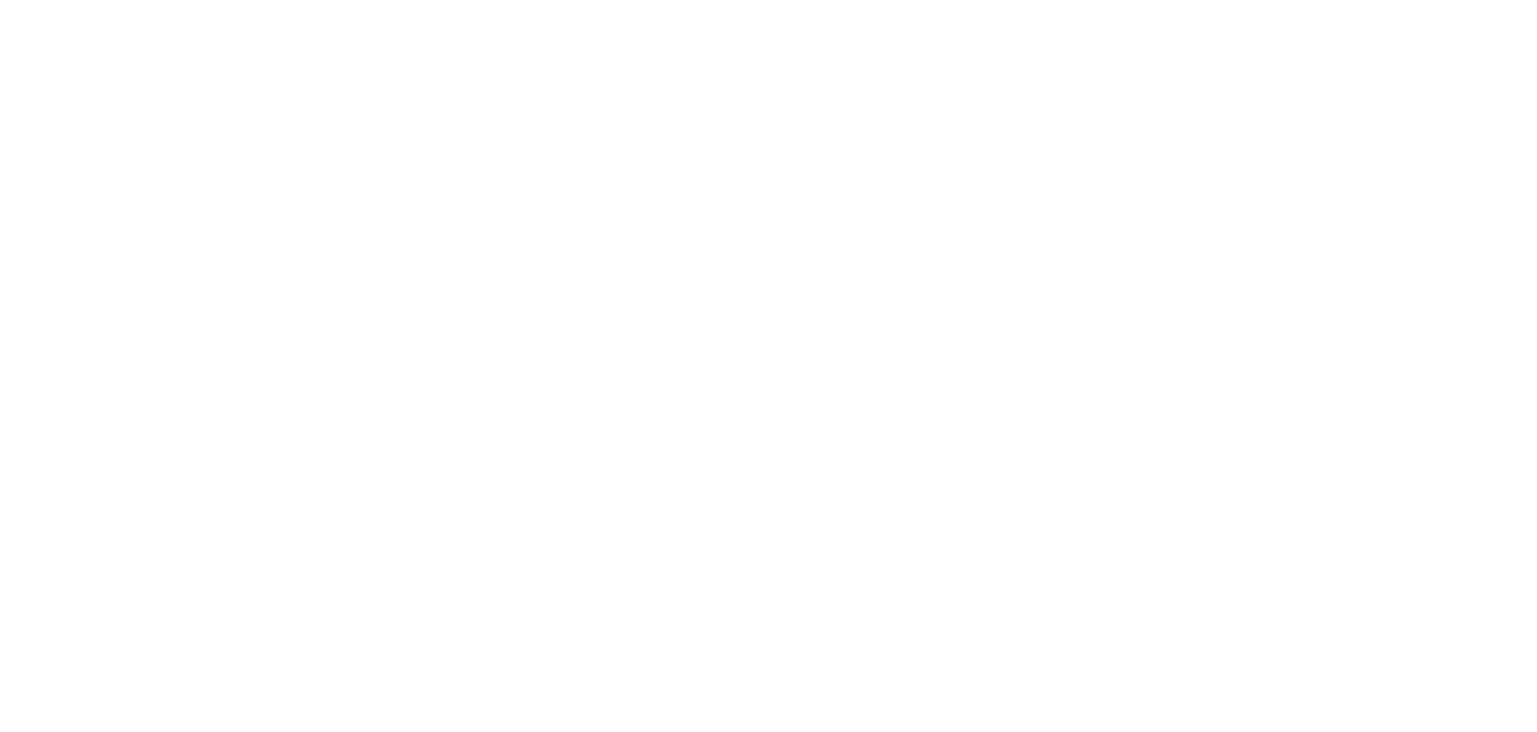
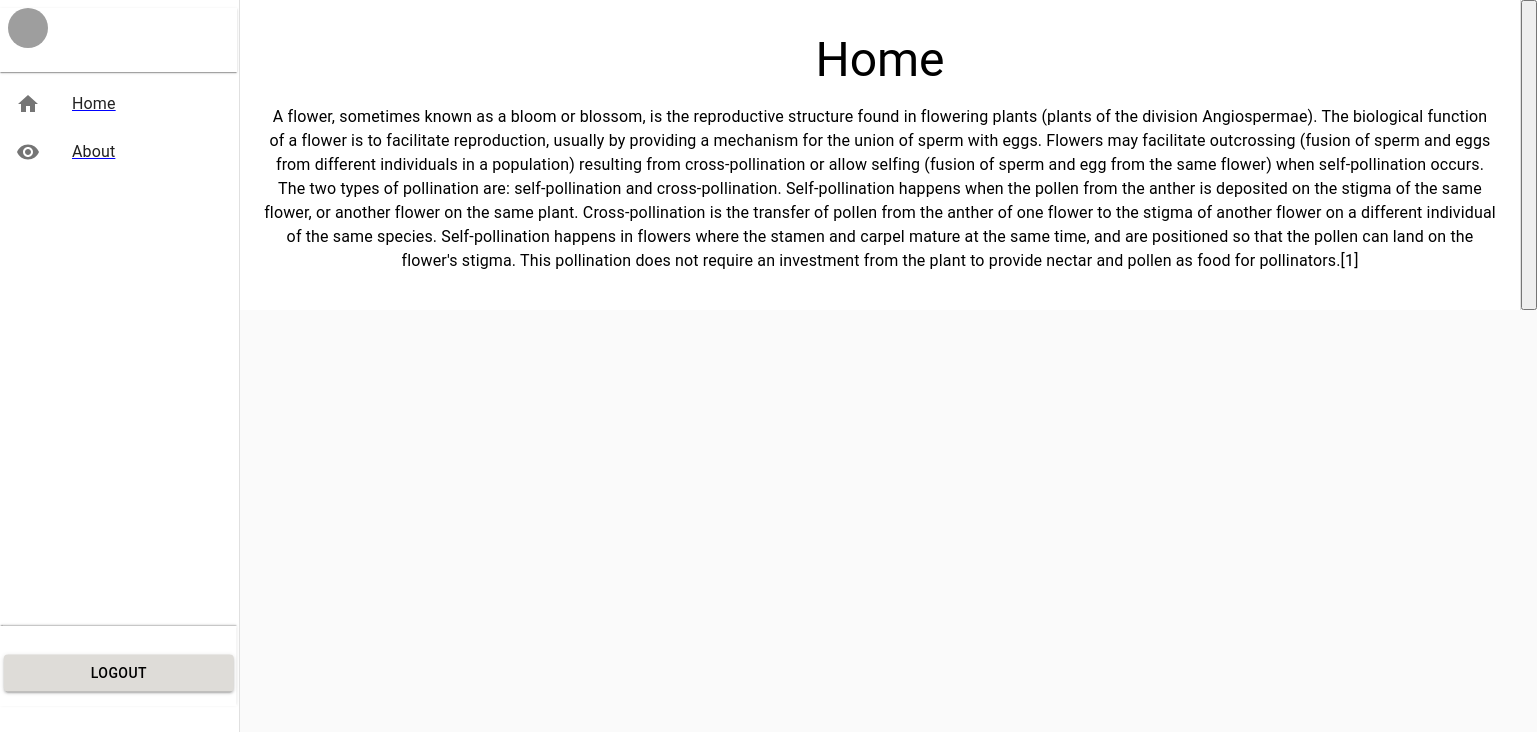
Before and after one commit to govindasamy/react_typescript, a React (Create React App) app: page / in a window 1280 px wide. Shown: the top 732 px of the page, 1537 px wide, since content can reach past the window. Built offline with nearby package versions, Linux system fonts and the light colour scheme; grey boxes are pictures that could not be loaded.

Commit message:
adding side menu

```diff
--- a/src/App.tsx
+++ b/src/App.tsx
@@ -1,10 +1,14 @@
 import React from 'react';
 import logo from './logo.svg';
 import './App.css';
+import SideMenu from './Components/SideMenu';
 
-const App = ()=> {
+//import Ganavi from './component/Ganavi '
+function App() {
   return (
-    <></>
+    <div className="App">
+      <SideMenu/>
+    </div>
   );
 }
 
--- /dev/null
+++ b/src/Components/AppMenu.tsx
@@ -0,0 +1,117 @@
+
+import React from 'react'
+import { makeStyles, createStyles } from '@material-ui/core/styles'
+
+
+import Buttonss from './Button';
+import  ImageAvatars from './SideTopMenu'
+import HomeIcon from '@mui/icons-material/Home';
+import RemoveRedEyeIcon from '@mui/icons-material/RemoveRedEye';
+import {
+  BrowserRouter as Router,
+  Switch, Route,Link ,
+} from "react-router-dom";
+import {
+  Drawer, List, ListItem,
+  ListItemIcon, ListItemText,
+  Container, Typography,Button
+} from "@material-ui/core";
+
+const AppMenu: React.FC = () => {
+const classes = useStyles()
+
+  return (
+    <div>
+
+    <Router >
+      <div style={{ display: 'flex' }}>
+        <Drawer
+          style={{width: '240px' }}
+          variant="persistent"
+          anchor="left"
+          open={true}
+          classes={{ paper: classes.drawerPaper }}
+        >
+          <ImageAvatars/>
+
+          <List   >
+            <Link to="/" className={classes.link}>
+              <ListItem button>
+                <ListItemIcon>
+                  <HomeIcon />
+                </ListItemIcon>
+                <ListItemText primary={"Home"} />
+              </ListItem>
+            </Link>
+            <Link to="/about" className={classes.link}>
+              <ListItem button>
+                <ListItemIcon>
+                  <RemoveRedEyeIcon />
+                </ListItemIcon>
+                <ListItemText primary={"About"} />
+              </ListItem>
+
+            </Link>
+            <Buttonss/>
+          </List>
+         </Drawer>
+       <Switch>
+          <Route exact path="/"  >
+            <Container>
+              <Typography variant="h3" gutterBottom>
+                Home
+              </Typography>
+              <Typography variant="body1" gutterBottom>
+              A flower, sometimes known as a bloom or blossom, is the reproductive structure found in flowering plants (plants of the division Angiospermae). The biological function of a flower is to facilitate reproduction, usually by providing a mechanism for the union of sperm with eggs. Flowers may facilitate outcrossing (fusion of sperm and eggs from different individuals in a population) resulting from cross-pollination or allow selfing (fusion of sperm and egg from the same flower) when self-pollination occurs.
+
+The two types of pollination are: self-pollination and cross-pollination. Self-pollination happens when the pollen from the anther is deposited on the stigma of the same flower, or another flower on the same plant. Cross-pollination is the transfer of pollen from the anther of one flower to the stigma of another flower on a different individual of the same species. Self-pollination happens in flowers where the stamen and carpel mature at the same time, and are positioned so that the pollen can land on the flower's stigma. This pollination does not require an investment from the plant to provide nectar and pollen as food for pollinators.[1]
+              </Typography>
+            </Container>
+          </Route>
+          <Route   path="/about">
+            <Container>
+              <Typography variant="h3" gutterBottom>
+                About
+              </Typography>
+              <Typography variant="body1" gutterBottom>
+              Nature, in the broadest sense, is the natural, physical, material world or universe. "Nature" can refer to the phenomena of the physical world, and also to life in general. The study of nature is a large, if not the only, part of science. Although humans are part of nature, human activity is often understood as a separate category from other natural phenomena.[1]
+
+The word nature is borrowed from the Old French nature and is derived from the Latin word natura, or "essential qualities, innate disposition", and in ancient times, literally meant "birth".[2] In ancient philosophy, natura is mostly used as the Latin translation of the Greek word physis (φύσις), which originally related to the intrinsic characteristics that plants, animals, and other features of the world develop of their own accord.[3][4] The concept of nature as a whole, the physical universe, is one of several expansions of the original notion;[1] it began with certain core applications of the word φύσις by pre-Socratic philosophers (though this word had a dynamic dimension then, especially for Heraclitus), and has steadily gained currency ever since
+              </Typography>
+            </Container>
+          </Route>
+        </Switch>
+
+      </div>
+
+    </Router>
+
+    </div>
+
+  )
+}
+
+
+const useStyles = makeStyles(theme =>
+  createStyles({
+    drawerPaper: { width: 'inherit' },
+    link: {
+
+      color: theme.palette.text.primary,
+
+      textDecoration:"underline",
+      textDecorationColor: "blue",
+
+    },
+
+    appMenu: {
+
+      height:'600px',
+     },
+    menuItem: {
+        width:'230px',
+      },
+   }),
+)
+
+export default AppMenu
--- /dev/null
+++ b/src/Components/Button.tsx
@@ -0,0 +1,54 @@
+import React from 'react'
+import { makeStyles, createStyles } from '@material-ui/core/styles'
+import Button from '@mui/material/Button';
+import Grid from "@material-ui/core/Grid";
+import Box from '@mui/material/Box';
+const Buttonss: React.FC = () => {
+    const classes = useStyles()
+    return (
+        <div>
+           <Box
+        sx={{
+          boxShadow: 1,
+          width: '14.8rem',
+          height: '5rem',
+          bgcolor: (theme) => (theme.palette.mode === 'dark' ? '#101010' : '#fff'),
+          color: (theme) =>
+            theme.palette.mode === 'dark' ? 'grey.200' : 'grey.400',
+
+         marginTop:"450px",
+          textAlign: 'center',
+          fontSize: '0.875rem',
+          fontWeight: '700',
+          transform: 'rotate(180deg)',
+        }}
+      >
+            <Grid container justify="center">
+     <Button style={{ backgroundColor:'#DEDCD8', color:'black', marginTop:"15px",}} className={classes.button} variant="contained" >
+     LOGOUT
+   </Button>
+
+ </Grid>
+ </Box>
+        </div>
+    )
+}
+
+
+const useStyles = makeStyles(theme =>
+    createStyles({
+
+
+      button:{
+       width:'230px',
+
+
+
+        transform: 'rotate(180deg)',
+        textDecoration:" none",
+
+      },
+
+    }),
+  )
+  export default Buttonss;
--- /dev/null
+++ b/src/Components/SideMenu.tsx
@@ -0,0 +1,54 @@
+import React from 'react'
+import clsx from 'clsx'
+import { makeStyles } from '@material-ui/core/styles'
+import CssBaseline from '@material-ui/core/CssBaseline'
+import Drawer from '@material-ui/core/Drawer'
+import AppMenu from './AppMenu';
+
+import Buttonss from './Button'
+const App: React.FC = () => {
+  const classes = useStyles()
+
+  return (
+    <div className={clsx('App', classes.root)}>
+      <CssBaseline />
+
+      <Drawer
+      //style={{float:'right'}}
+        variant="permanent"
+        classes={{
+          paper: classes.drawerPaper,
+        }}
+      >
+     <AppMenu  />
+
+      </Drawer>
+      <button></button>
+    </div>
+  )
+}
+
+
+
+const useStyles = makeStyles(theme => ({
+  root: {
+    display: 'flex',
+
+
+
+  },
+  drawerPaper: {
+    position: 'relative',
+
+
+    paddingTop: theme.spacing(4),
+    paddingBottom: theme.spacing(4),
+    background: 'white',
+    color: 'black',
+
+  },
+
+
+}))
+
+export default App
--- /dev/null
+++ b/src/Components/SideTopMenu.tsx
@@ -0,0 +1,38 @@
+import React from 'react';
+import { makeStyles, createStyles, Theme } from '@material-ui/core/styles';
+import Avatar from '@material-ui/core/Avatar';
+import Box from '@mui/material/Box';
+
+
+const useStyles = makeStyles((theme: Theme) =>
+  createStyles({
+  avatar:{
+            marginLeft:'8px',
+            marginTop:'8px'
+        },
+     }),
+);
+
+export default function ImageAvatars() {
+  const classes = useStyles();
+
+  return (
+    <div >
+       <Box
+        sx={{
+          boxShadow: 1,
+          width: '14.8rem',
+          height: '4rem',
+          bgcolor: (theme) => (theme.palette.mode === 'dark' ? '#101010' : '#fff'),
+          color: (theme) =>
+          theme.palette.mode === 'dark' ? 'grey.300' : 'grey.800',
+          textAlign: 'center',
+          fontSize: '0.875rem',
+          fontWeight: '700',
+        }}
+      >
+      <Avatar  className={classes.avatar}alt="Cindy Baker" src="https://media.istockphoto.com/photos/smiling-female-architect-sitting-at-her-office-desk-picture-id1287459398?s=612x612" />
+      </Box>
+    </div>
+  );
+}
```
Also changed, not shown: package.json (+9 -1 lines), src/pages/Dashboard.tsx (deleted, +0 -10 lines), src/pages/Login.tsx (deleted, +0 -10 lines), 1 other file (tests, documents, lock files or other folders).
